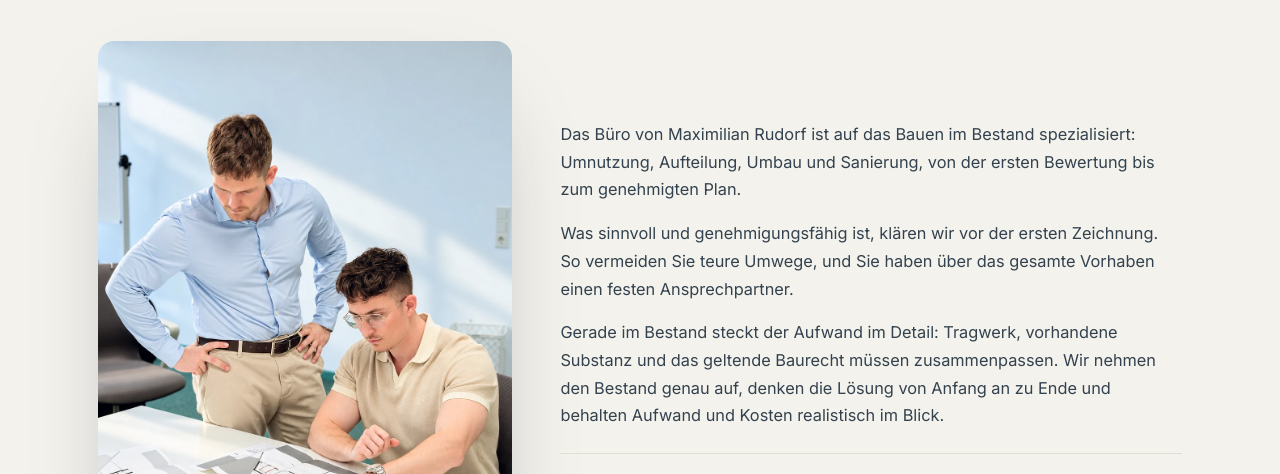
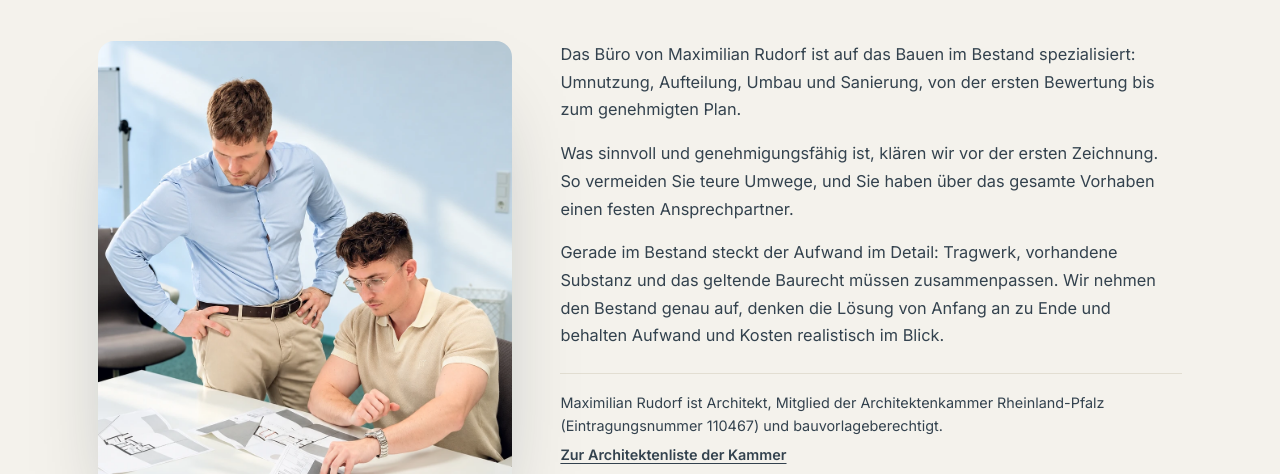
Before and after one commit to jmr-immo/jmr-Architektur-Website, a plain HTML site: page aufteilen/index.html in a window 1280 px wide. Shown: the part 1021-1495 px from the top of the page. Drawn offline with Linux system fonts and the light colour scheme.

Commit message:
Landingpage /aufteilen/: Bild in Über uns so hoch wie der Text
Co-Authored-By: Claude Opus 5.5 <noreply@anthropic.com>

```diff
--- a/aufteilen/index.html
+++ b/aufteilen/index.html
@@ -651,10 +651,11 @@ main:focus{outline:none}
 .team-story p.ig-zeile .ig-ico{color:var(--terra);flex:none}
 /* Ueber uns mittig (Max, 12.11.2026): Kopf, Bild und Text in einer
    zentrierten Spalte statt Bild links und Text rechts, wie /gewerbe-zu-wohnen/. */
-#ueber .team-hero{align-items:center}
-#ueber .team-img{aspect-ratio:1023/1537;object-position:50% 50%}
+#ueber .team-hero{align-items:stretch}
+#ueber .team-photo{position:relative;min-height:340px}
+#ueber .team-img{position:absolute;inset:0;width:100%;height:100%;aspect-ratio:auto;object-position:50% 22%}
 #ueber .team-story p{text-wrap:pretty;hyphens:manual;-webkit-hyphens:manual}
-@media(max-width:700px){#ueber .team-img{aspect-ratio:4/5;object-position:50% 25%}}
+@media(max-width:700px){#ueber .team-photo{position:static;min-height:0}#ueber .team-img{position:static;height:auto;aspect-ratio:4/5;object-position:50% 25%}}
 
 /* =================================================================
    Landingpage Gewerbe zu Wohnen (KfW 266), Ergaenzungen
```
